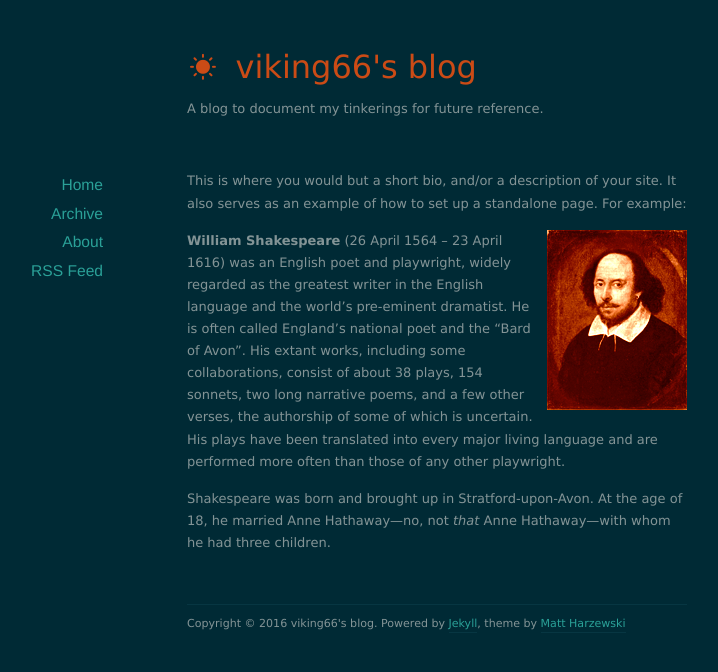
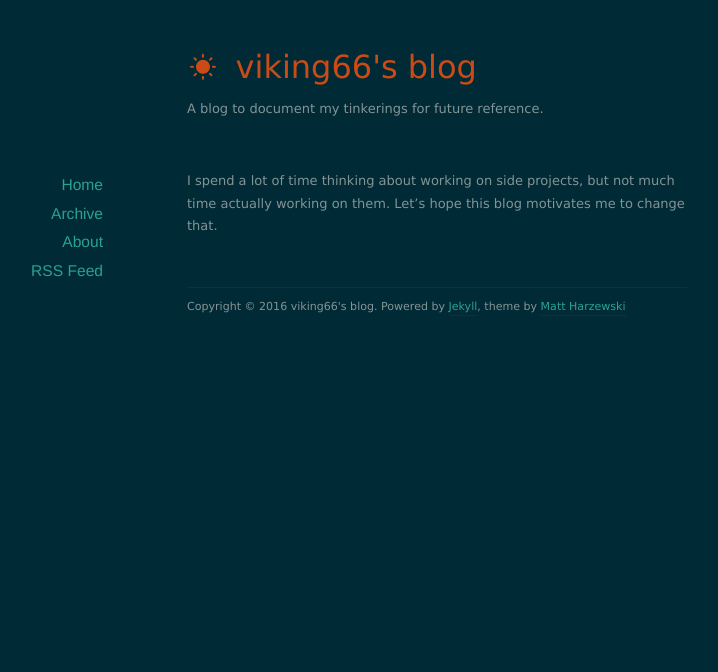
Before and after one commit to viking66/viking66.github.io, a Jekyll site: the page built from about/index.markdown, in a window 1280 px wide. Shown: the top 672 px of the page, without its empty margins (203-921 px from the left). Built offline with Jekyll 4.4.1, drawn with Linux system fonts in a browser that asks for light colours; nearby versions of some CDN libraries.

Commit message:
Updating *about* section

```diff
--- a/about/index.markdown
+++ b/about/index.markdown
@@ -3,9 +3,4 @@ layout: default
 title: About
 ---
 
-This is where you would but a short bio, and/or a description of your site. It also serves as an example of how to set up a standalone page. For example:
-
-<img src="/images/shakespeare.png" class="right" />
-**William Shakespeare** (26 April 1564 – 23 April 1616) was an English poet and playwright, widely regarded as the greatest writer in the English language and the world's pre-eminent dramatist. He is often called England's national poet and the "Bard of Avon". His extant works, including some collaborations, consist of about 38 plays, 154 sonnets, two long narrative poems, and a few other verses, the authorship of some of which is uncertain. His plays have been translated into every major living language and are performed more often than those of any other playwright.
-
-Shakespeare was born and brought up in Stratford-upon-Avon. At the age of 18, he married Anne Hathaway—no, not *that* Anne Hathaway—with whom he had three children.
+I spend a lot of time thinking about working on side projects, but not much time actually working on them. Let's hope this blog motivates me to change that.
```
